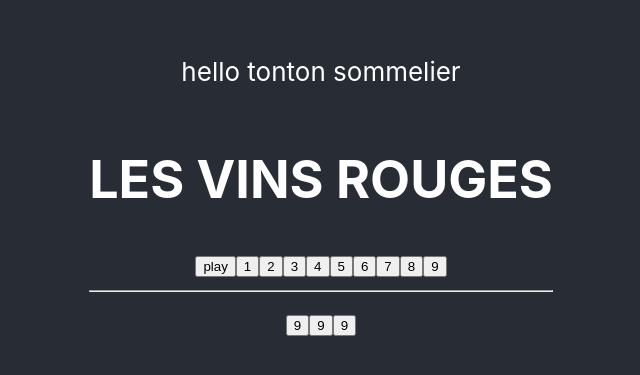
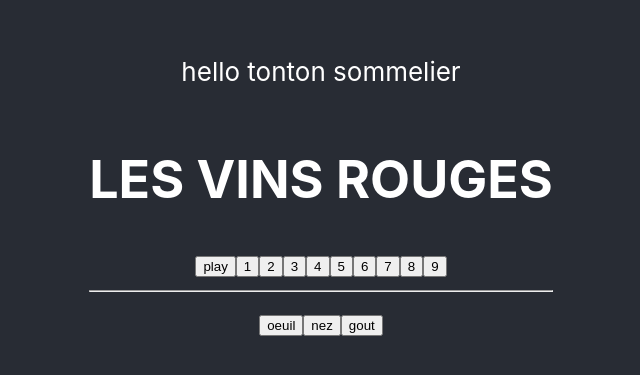
Before and after one commit to WildCodeSchool/reims-js-202003-pjt-tonton-sommelier-client, a React (Create React App) app: page / in a window 1280 px wide. Shown: the part 217-592 px from the top of the page, without its empty margins (319-959 px from the left). Built offline with nearby package versions, Linux system fonts and the light colour scheme.

Commit message:
refactor(Typewine)add buton for nav

```diff
--- a/src/App.jsx
+++ b/src/App.jsx
@@ -1,14 +1,14 @@
 import React from 'react';
 import './App.css';
 import PageScan from './components/PageScan';
-import LesVins from './components/LesVins';
+import TypeWines from './components/TypeWines';
 
 function App() {
   return (
     <div className="App">
       <header className="App-header">
         <PageScan />
-        <LesVins />
+        <TypeWines />
       </header>
     </div>
   );
--- a/src/components/LesVins.jsx
+++ /dev/null
@@ -1,36 +0,0 @@
-import React, { useState } from 'react';
-import Axios from 'axios';
-
-function WineList() {
-  const [boxes, setBoxes] = useState([]);
-
-  function handleClick() {
-    Axios.get('http://localhost:8000/boxes')
-      .then((response) => response.data)
-      .then((data) => {
-        setBoxes({ boxes: data });
-      });
-  }
-
-  return (
-    <div>
-      <h1> LES VINS ROUGES </h1>
-      <button type="button" className="button" onClick={() => handleClick()}> play </button>
-      <button type="button" className="button"> 1 </button>
-      <button type="button" className="button"> 2 </button>
-      <button type="button" className="button"> 3 </button>
-      <button type="button" className="button"> 4 </button>
-      <button type="button" className="button"> 5 </button>
-      <button type="button" className="button"> 6 </button>
-      <button type="button" className="button"> 7 </button>
-      <button type="button" className="button"> 8 </button>
-      <button type="button" className="button"> 9 </button>
-      <hr />
-      <button type="button" className="button"> 9 </button>
-      <button type="button" className="button"> 9 </button>
-      <button type="button" className="button"> 9 </button>
-    </div>
-  );
-}
-
-export default WineList;
--- a/src/components/PageScan.jsx
+++ b/src/components/PageScan.jsx
@@ -2,7 +2,7 @@ import React from 'react';
 
 function PageScan() {
   return (
-    <p>hello tonton sommelier </p>
+    <p>hello tonton sommelier</p>
   );
 }
 
--- /dev/null
+++ b/src/components/TypeWines.jsx
@@ -0,0 +1,36 @@
+import React, { useState } from 'react';
+import Axios from 'axios';
+
+function TypeWines() {
+  const [boxes, setBoxes] = useState([]);
+
+  function handleClick() {
+    Axios.get('http://localhost:8000/boxes')
+      .then((response) => response.data)
+      .then((data) => {
+        setBoxes({ boxes: data });
+      });
+  }
+
+  return (
+    <div>
+      <h1> LES VINS ROUGES </h1>
+      <button className="button" type="button" onClick={() => handleClick()}> play </button>
+      <button className="button" type="button"> 1 </button>
+      <button className="button" type="button"> 2 </button>
+      <button className="button" type="button"> 3 </button>
+      <button className="button" type="button"> 4 </button>
+      <button className="button" type="button"> 5 </button>
+      <button className="button" type="button"> 6 </button>
+      <button className="button" type="button"> 7 </button>
+      <button className="button" type="button"> 8 </button>
+      <button className="button" type="button"> 9 </button>
+      <hr />
+      <button className="button" type="button"> oeuil </button>
+      <button className="button" type="button"> nez </button>
+      <button className="button" type="button"> gout </button>
+    </div>
+  );
+}
+
+export default TypeWines;
```
